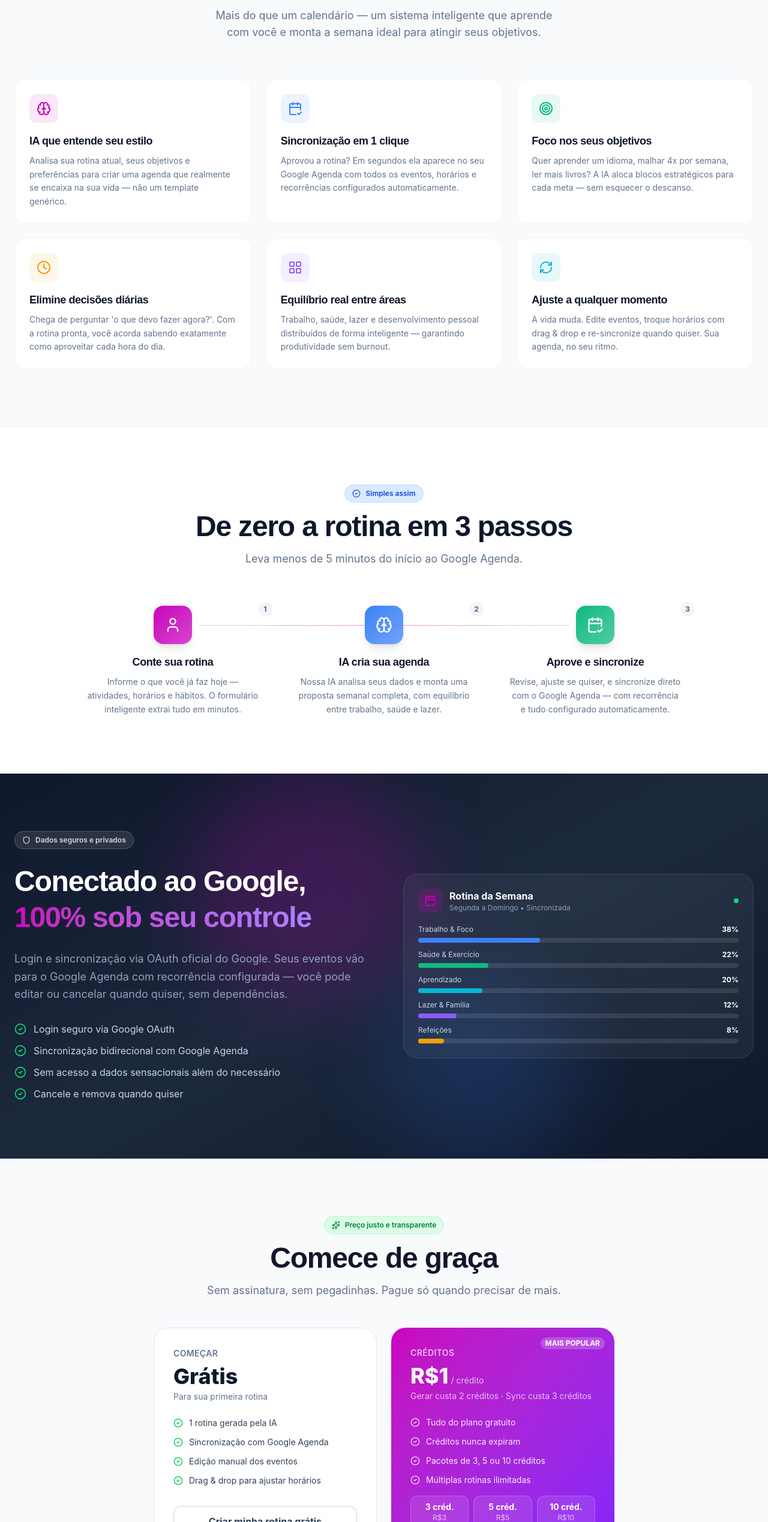
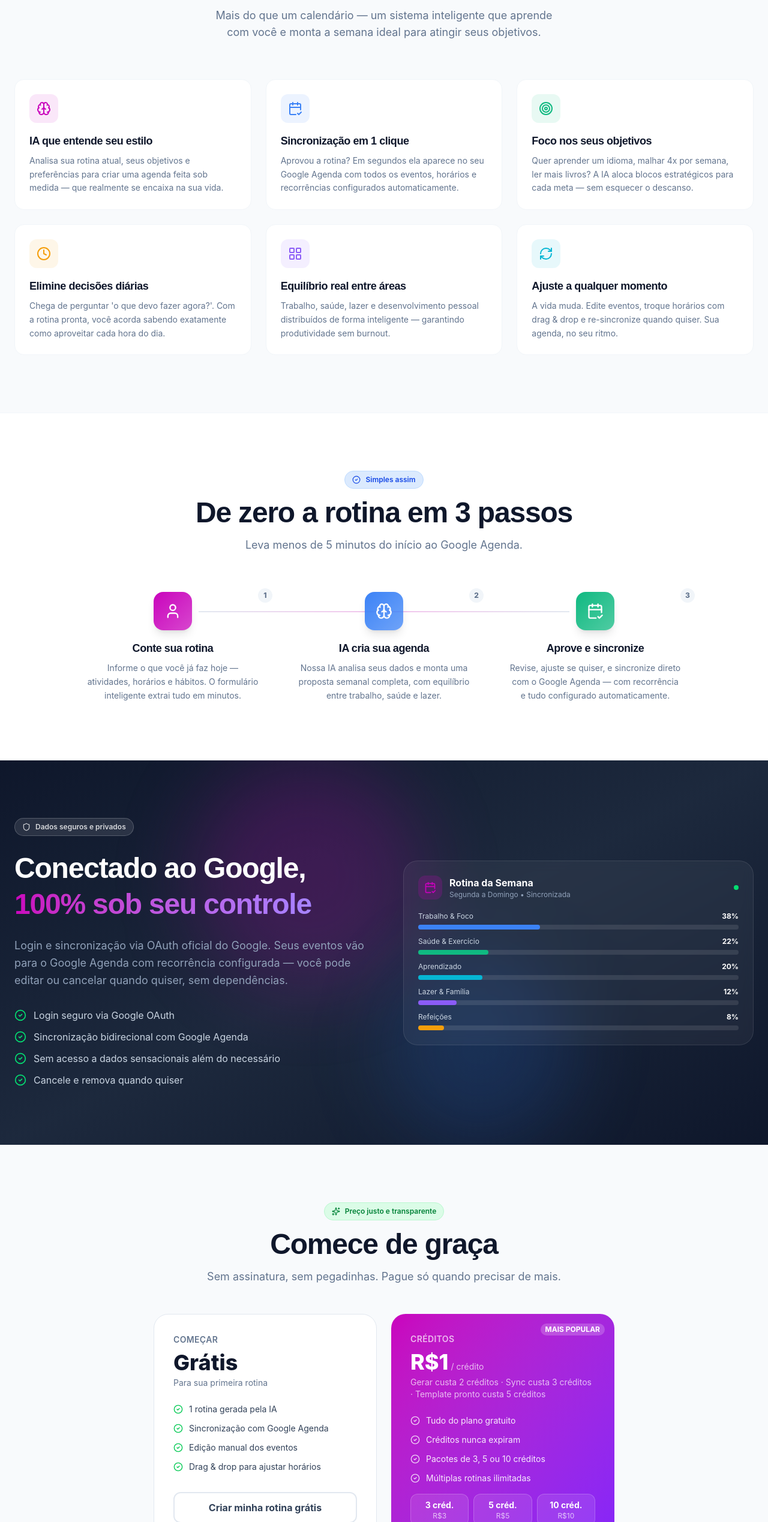
Before and after one commit to daviaquino87/rotinaFlow-front, a React (Vite) app: page / in a window 1280 px wide. Shown: the part 905-3443 px from the top of the page at 60% size. Built offline with nearby package versions, Linux system fonts and the light colour scheme; no server answers.

Commit message:
fix: aprimorar descrições de funcionalidades na página inicial

```diff
--- a/src/pages/landing.tsx
+++ b/src/pages/landing.tsx
@@ -390,7 +390,7 @@ export default function Landing() {
               icon={Brain}
               color="#c904bc"
               title="IA que entende seu estilo"
-              desc="Analisa sua rotina atual, seus objetivos e preferências para criar uma agenda que realmente se encaixa na sua vida — não um template genérico."
+              desc="Analisa sua rotina atual, seus objetivos e preferências para criar uma agenda feita sob medida — que realmente se encaixa na sua vida."
             />
             <BenefitCard
               delay={0.05}
@@ -622,7 +622,7 @@ export default function Landing() {
                   <span className="text-white/70 text-sm">/ crédito</span>
                 </p>
                 <p className="text-white/70 text-sm mb-6">
-                  Gerar custa 2 créditos · Sync custa 3 créditos
+                  Gerar custa 2 créditos · Sync custa 3 créditos · Template pronto custa 5 créditos
                 </p>
                 <div className="space-y-3 mb-4">
                   {[
```
